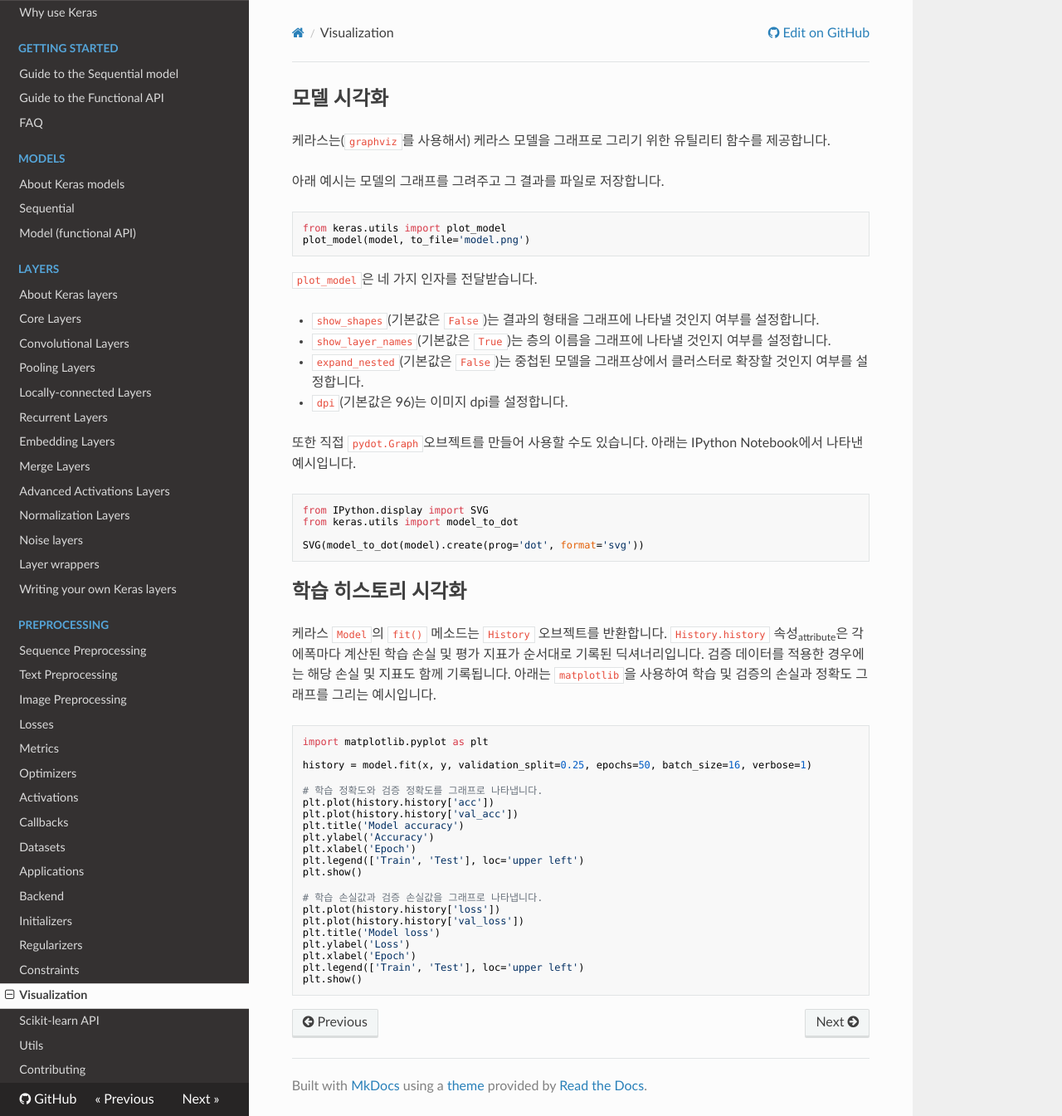
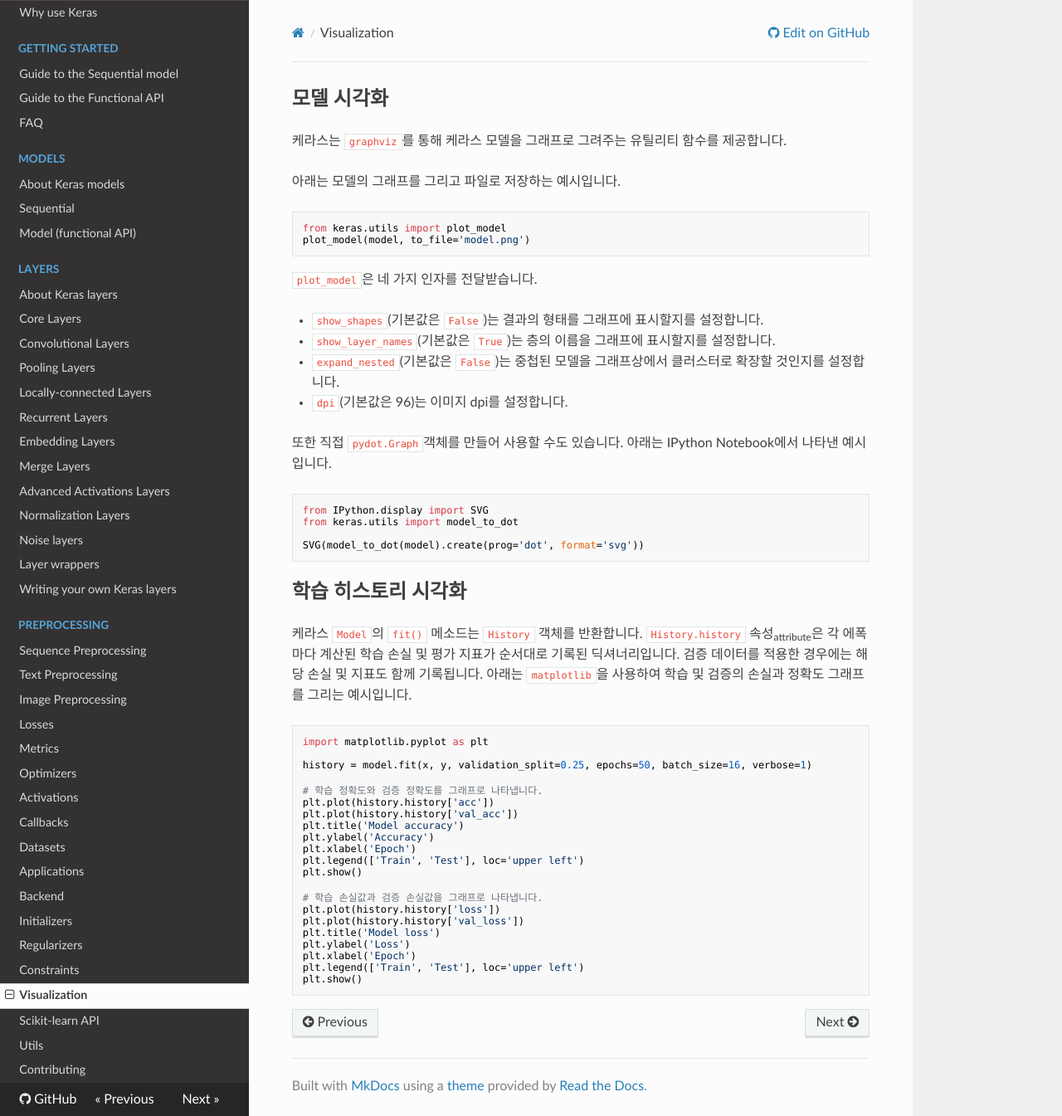
Before and after one commit to keras-team/keras-docs-ko, an MkDocs documentation site: the page built from sources/visualization.md, in a window 1280 px wide and 1345 px high. Shown: the whole window at 83% size. Built offline with MkDocs 1.6.1, drawn with Linux system fonts in a browser that asks for light colours; nearby versions of some CDN libraries.

Commit message:
Apply Naruu's reivew
argument의 설명에서 '여부' 단어 삭제
- ~나타낼 것인지 여부를 설정합니다 -> ~표시할지를 설정합니다.
- ~여부를 설정합니다 ->  ~것인지를 설정합니다.

예시에 대한 설명 수정
- '아래는 ~~하는 예시입니다.'형식으로 수정

기타 수정
- 형태을 -> 형태를
- 오브젝트 -> 객체
- 그래프로 그리기 위한 유틸리티 함수-> 그래프로 그려주는 유틸리티 함수
- 케라스는(graphviz를 사용해서)-> 케라스는 graphviz를 통해

````diff
--- a/sources/visualization.md
+++ b/sources/visualization.md
@@ -1,8 +1,8 @@
 ## 모델 시각화
 
-케라스는(`graphviz`를 사용해서) 케라스 모델을 그래프로 그리기 위한 유틸리티 함수를 제공합니다.
+케라스는 `graphviz`를 통해 케라스 모델을 그래프로 그려주는 유틸리티 함수를 제공합니다.
 
-아래 예시는 모델의 그래프를 그려주고 그 결과를 파일로 저장합니다.
+아래는 모델의 그래프를 그리고 파일로 저장하는 예시입니다.
 ```python
 from keras.utils import plot_model
 plot_model(model, to_file='model.png')
@@ -10,12 +10,12 @@
 
 `plot_model`은 네 가지 인자를 전달받습니다.
 
-- `show_shapes`(기본값은 `False`)는 결과의 형태을 그래프에 나타낼 것인지 여부를 설정합니다.
-- `show_layer_names`(기본값은 `True`)는 층의 이름을 그래프에 나타낼 것인지 여부를 설정합니다.
-- `expand_nested`(기본값은 `False`)는 중첩된 모델을 그래프상에서 클러스터로 확장할 것인지 여부를 설정합니다.
+- `show_shapes`(기본값은 `False`)는 결과의 형태를 그래프에 표시할지를 설정합니다.
+- `show_layer_names`(기본값은 `True`)는 층의 이름을 그래프에 표시할지를 설정합니다.
+- `expand_nested`(기본값은 `False`)는 중첩된 모델을 그래프상에서 클러스터로 확장할 것인지를 설정합니다.
 - `dpi`(기본값은 96)는 이미지 dpi를 설정합니다.
 
-또한 직접 `pydot.Graph`오브젝트를 만들어 사용할 수도 있습니다.
+또한 직접 `pydot.Graph`객체를 만들어 사용할 수도 있습니다.
 아래는 IPython Notebook에서 나타낸 예시입니다.
 ```python
 from IPython.display import SVG
@@ -26,7 +26,7 @@
 
 ## 학습 히스토리 시각화
 
-케라스 `Model`의 `fit()` 메소드는 `History` 오브젝트를 반환합니다. `History.history` 속성<sub>attribute</sub>은 각 에폭마다 계산된 학습 손실 및 평가 지표가 순서대로 기록된 딕셔너리입니다. 검증 데이터를 적용한 경우에는 해당 손실 및 지표도 함께 기록됩니다. 아래는 `matplotlib`을 사용하여 학습 및 검증의 손실과 정확도 그래프를 그리는 예시입니다.
+케라스 `Model`의 `fit()` 메소드는 `History` 객체를 반환합니다. `History.history` 속성<sub>attribute</sub>은 각 에폭마다 계산된 학습 손실 및 평가 지표가 순서대로 기록된 딕셔너리입니다. 검증 데이터를 적용한 경우에는 해당 손실 및 지표도 함께 기록됩니다. 아래는 `matplotlib`을 사용하여 학습 및 검증의 손실과 정확도 그래프를 그리는 예시입니다.
 
 ```python
 import matplotlib.pyplot as plt
````
